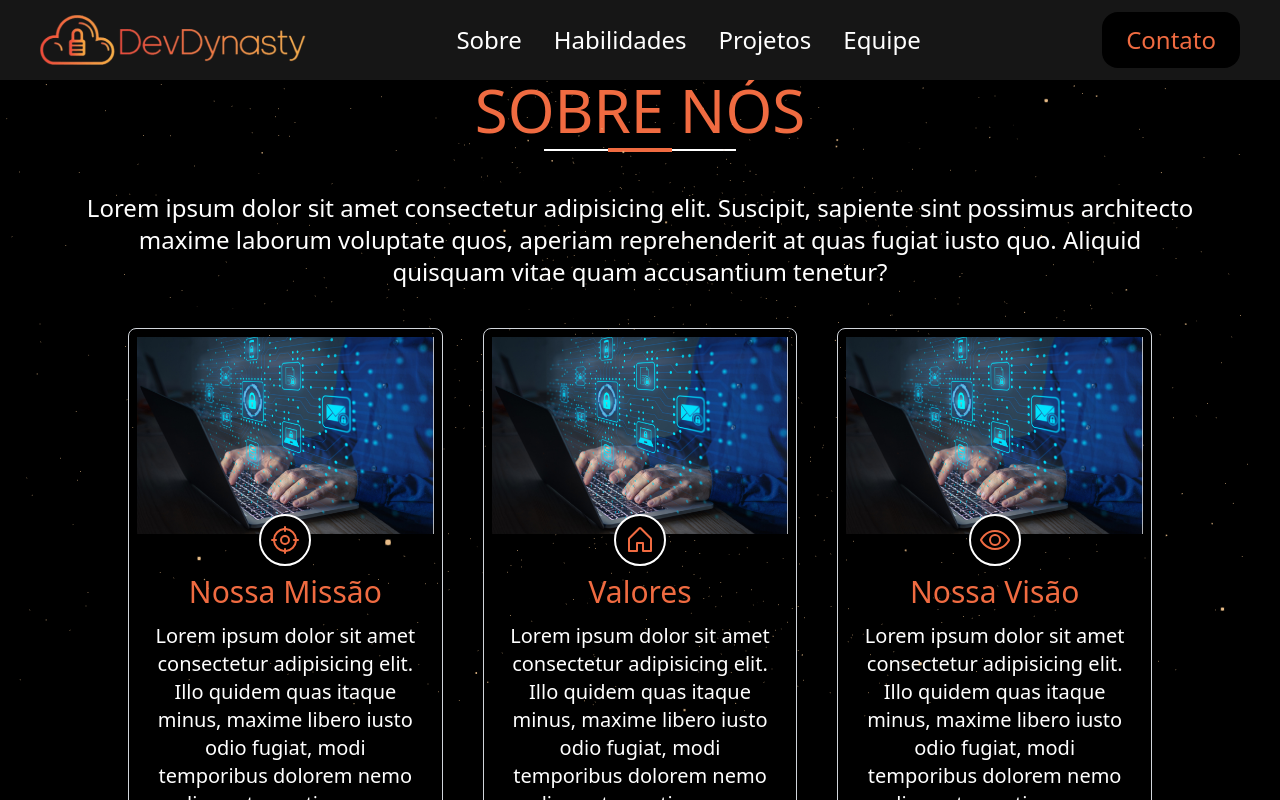
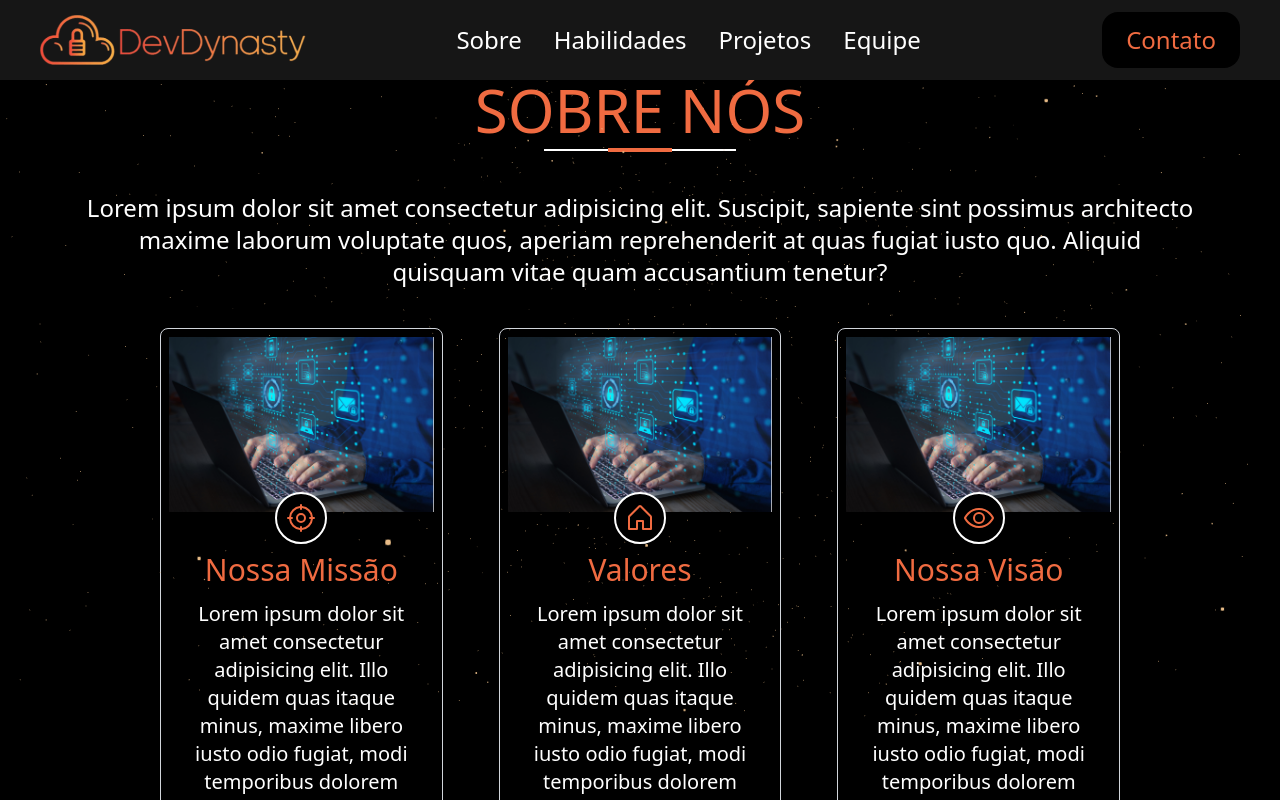
Before and after one commit to org-dev-dynasty/portal-interno-front, a React (Vite) app: page / in a window 1280 px wide. Shown: the top 800 px of the page. Built offline with nearby package versions, Linux system fonts and the light colour scheme.

Commit message:
updating width and gap of card

```diff
--- a/src/app/components/aboutCards/index.tsx
+++ b/src/app/components/aboutCards/index.tsx
@@ -24,9 +24,9 @@ export default function AboutCards() {
     ];
 
     return (
-        <div className='flex mt-10 items-center justify-center gap-10 mx-32 max-sm:flex-col max-md:gap-5 max-md:mx-10'>
+        <div className='flex mt-10 items-center justify-center gap-14 mx-40 max-sm:flex-col max-md:gap-5 max-md:mx-10'>
             {cardsData.map((card, index) => (
-                <button className="w-1/3 shadow-2xl border border-gray-300 rounded-lg p-2 hover:cursor-pointer duration-200 hover:scale-105 max-sm:w-[90%]" key={index}>
+                <button className="w-[100%] shadow-2xl border border-gray-300 rounded-lg p-2 hover:cursor-pointer duration-200 hover:scale-105 max-sm:w-[90%]" key={index}>
                     <div className="relative">
                         <img src={card.image} alt="firstImage" className="mx-auto self-center relative" />
                         <div className="flex flex-col items-center absolute -bottom-8 justify-center w-[100%]">
```
